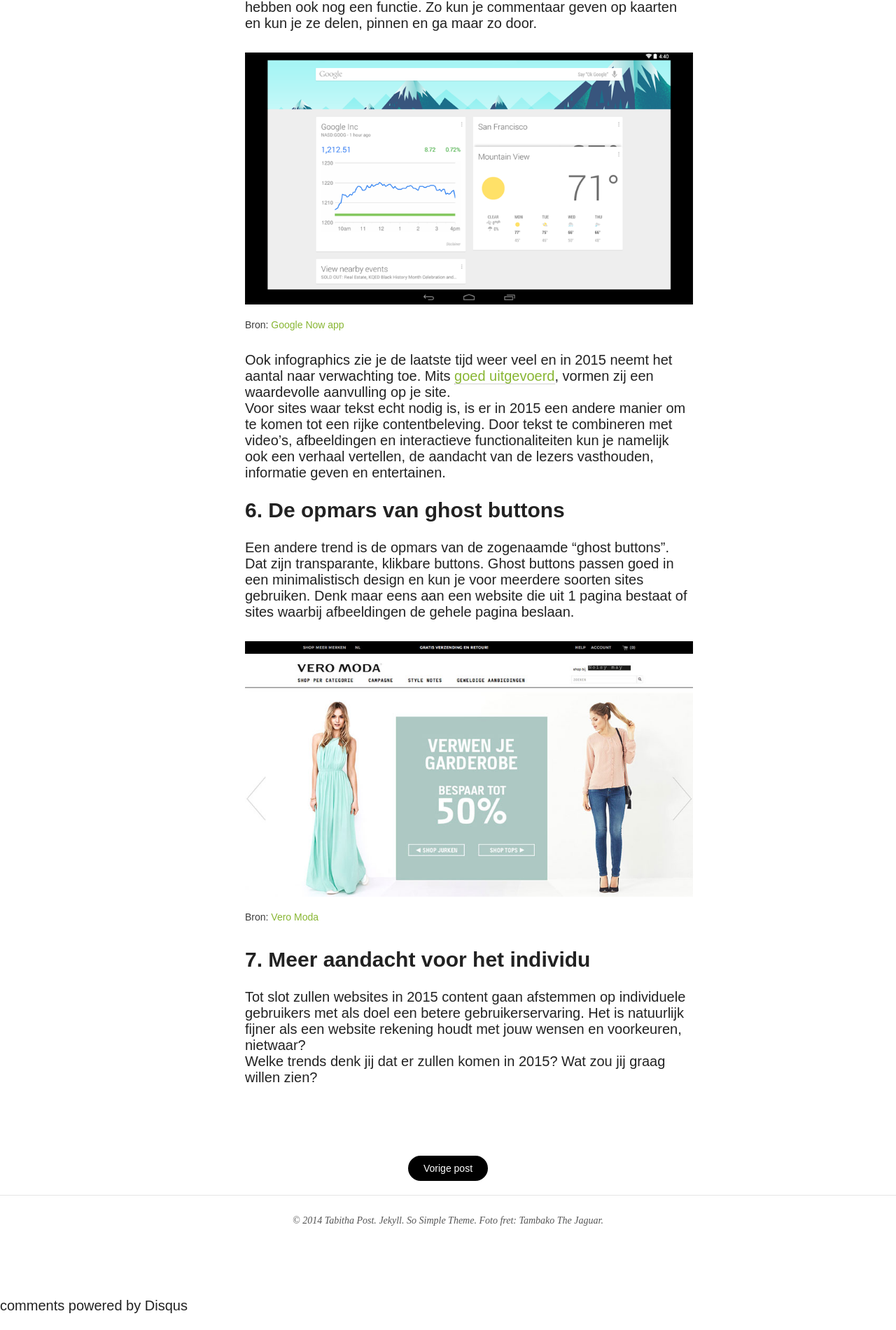
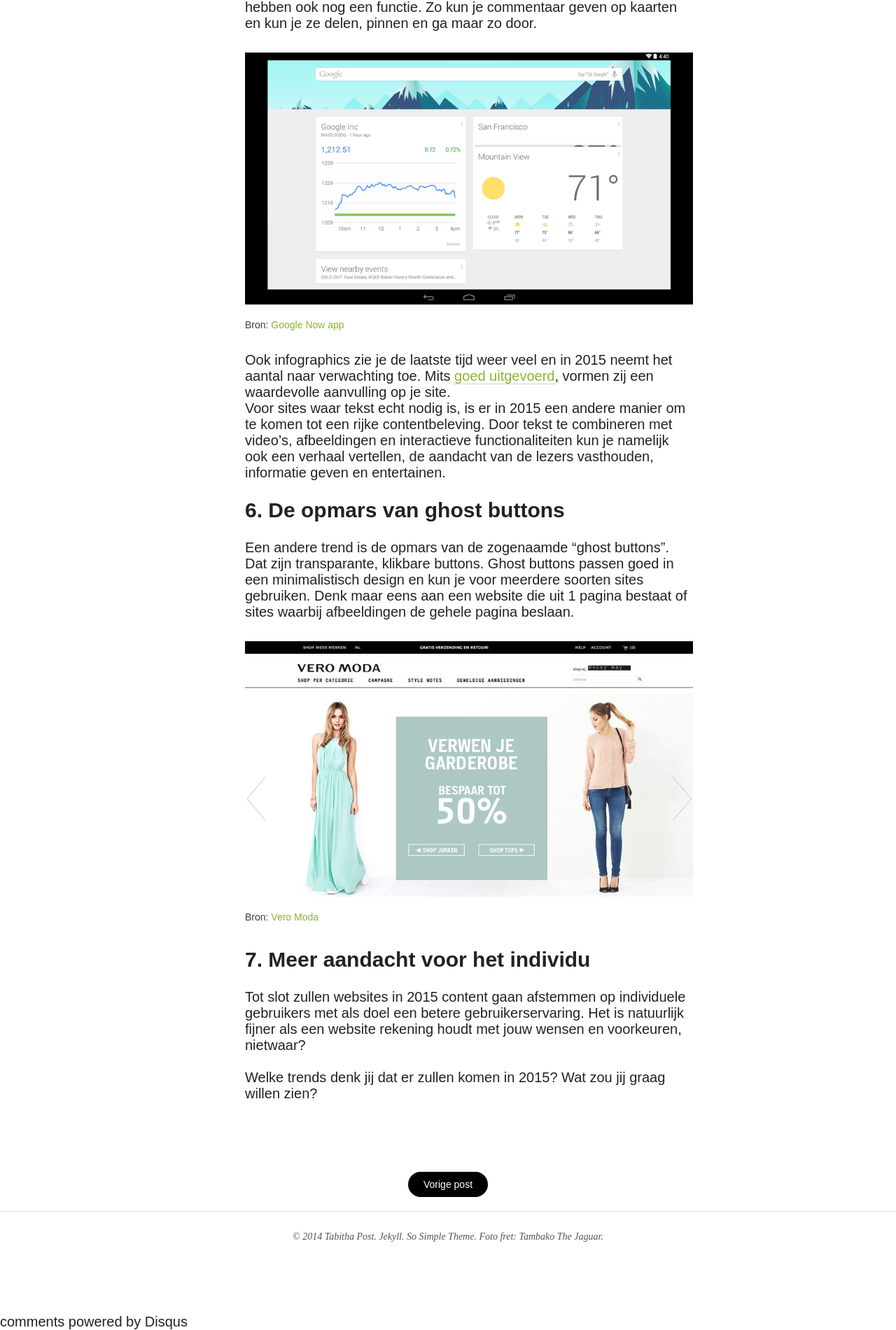
Before and after one commit to TheKnowsyFerret/theknowsyferret.github.io, a Jekyll site: the page built from _posts/2014-10-03-webdesign-trends-om-naar-uit-te-kijken-in-2015.md, in a window 1280 px wide. Shown: the part 3199-5099 px from the top of the page at 70% size. Built offline with Jekyll 4.4.1, drawn with Linux system fonts in a browser that asks for light colours; nearby versions of some CDN libraries; comment, search, counter and statistics services are not loaded; before the commit the page ends 5076 px from its top, so only the background shows below that.

```diff
--- a/_posts/2014-10-03-webdesign-trends-om-naar-uit-te-kijken-in-2015.md
+++ b/_posts/2014-10-03-webdesign-trends-om-naar-uit-te-kijken-in-2015.md
@@ -108,4 +108,5 @@
 natuurlijk fijner als een website rekening houdt met jouw wensen en
 voorkeuren, nietwaar?
 <br>
+<br>
 Welke trends denk jij dat er zullen komen in 2015? Wat zou jij graag willen zien?
```
Also changed, not shown: _posts/2014-09-26-ingredienten-om-te-misleiden.md (+7 -1 lines).
